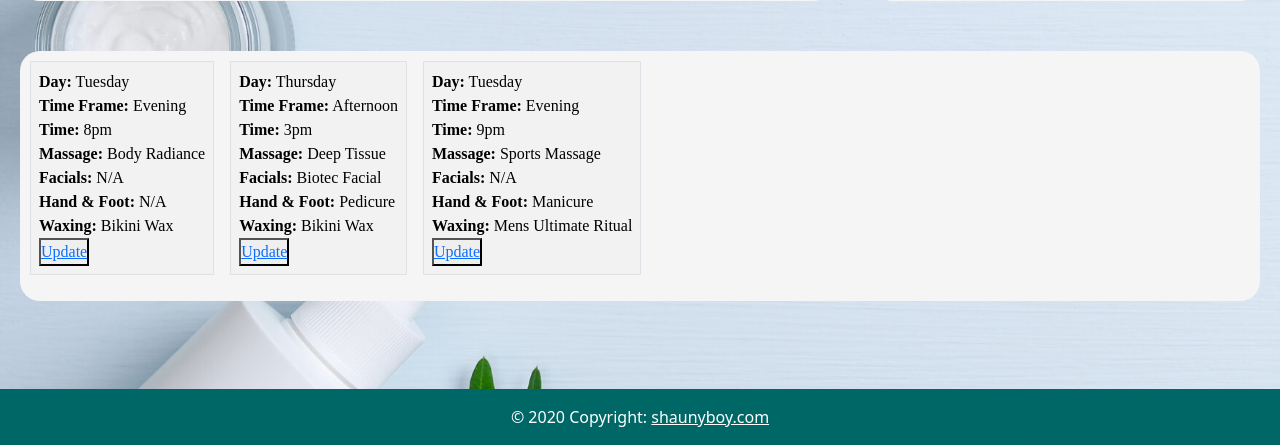
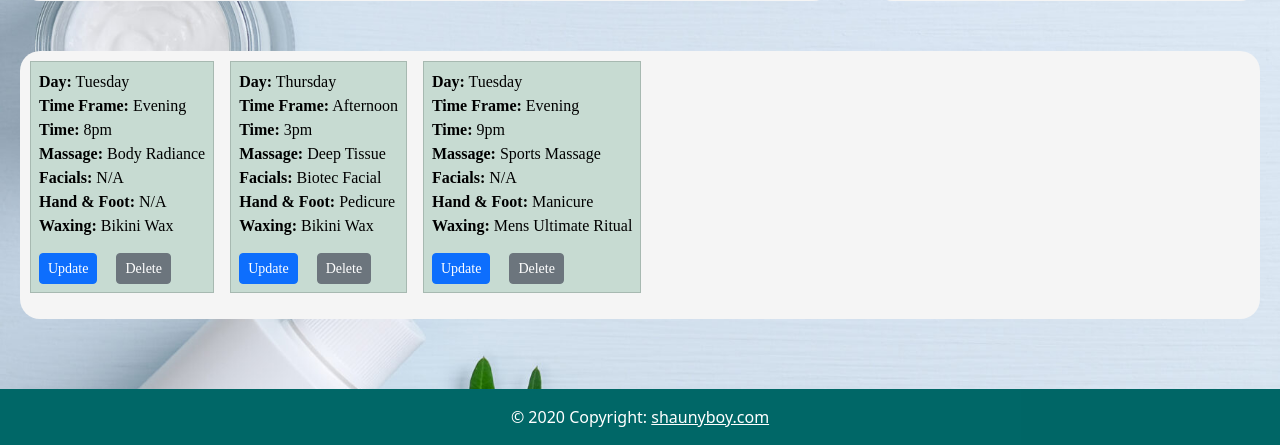
Before and after one commit to Gukkon/salonapp, a Flask app: template Salon_app/templates/account.html in a window 1280 px wide. Shown: the part 355-800 px from the top of the page. Run offline with Flask 3, Linux system fonts and the light colour scheme; the template is opened without the code that fills it: values that come from a table or form of the project are taken from there, others are empty; some web fonts are replaced.

Commit message:
update and delete been added and completed

```diff
--- a/Salon_app/static/css/styles.css
+++ b/Salon_app/static/css/styles.css
@@ -5,6 +5,12 @@
 }
 
 @import url('https://fonts.googleapis.com/css2?family=Cormorant+Garamond&family=Playfair+Display&family=Tangerine&family=Tiro+Tamil&display=swap');
+
+
+button a {
+    color: white;
+    text-decoration: none;
+}
 
 /* Error styles -----------------------------------------------------------------------------------------------------*/
 
@@ -167,6 +173,11 @@ p {
     margin-top: 10px;
 }
 
+button {
+    margin-top: 15px;
+    margin-right: 15px;
+}
+
 
 /* Booking page -----------------------------------------------------------------------------------------*/
 
--- a/Salon_app/templates/account.html
+++ b/Salon_app/templates/account.html
@@ -5,8 +5,7 @@
     {% if flash_message %}
         {% for category, message in messages %}
             <div class="alert alert-success">
-                {{ flash_message }}
-                <button type="button" class="btn-close" data-bs-dismiss="alert" aria-label="Close"></button>
+                {{ flash_message }} <button type="button" class="btn-close" data-bs-dismiss="alert" aria-label="Close"></button>
             </div>
         {% endfor %}
     {% endif %}
@@ -33,12 +32,11 @@
 </div>
     <div class="backgrd sidebar" id="accounts">
         <div>
-            <table class="table table-hover table-bordered table-striped" >
+            <table class="table table-hover table-success table-bordered table-striped" >
                 {% for booking in bookings %}
                 <tbody class="bk-data">
                     <tr>
-                        <td>
-
+                        <td class="data">
                             <strong>Day:</strong> {{ booking.day }}<br>
                             <strong>Time Frame:</strong> {{ booking.timeFrame }}<br>
                             <strong>Time:</strong> {{ booking.time }}<br>
@@ -46,13 +44,9 @@
                             <strong>Facials:</strong> {{ booking.facials }}<br>
                             <strong>Hand & Foot:</strong> {{ booking.handFoot }}<br>
                             <strong>Waxing:</strong> {{ booking.waxing }}<br>
-                            <button><a href="{{ url_for('update', user_id=current_user.id, id=booking.id) }}">Update</a></button>
-
-
-
-
+                            <button class="btn btn-primary btn-sm"><a href="{{ url_for('update', user_id=current_user.id, id=booking.id) }}">Update</a></button>
+                            <button class="btn btn-secondary btn-sm"><a href="{{ url_for('delete', id=booking.id) }}">Delete</a></button>
                         </td>
-
                     </tr>
                     {% endfor %}
 
--- a/Salon_app/templates/bookings.html
+++ b/Salon_app/templates/bookings.html
@@ -4,8 +4,7 @@
 
 {% for message in get_flashed_messages() %}
 <div class="alert alert-success alert-dismissible fade show" role="alert">
-    {{ message }}
-    <button type="button" class="btn-close" data-bs-dismiss="alert" aria-label="Close"></button>
+    {{ message }} <button type="button" class="btn-close" data-bs-dismiss="alert" aria-label="Close"></button>
 </div>
 {% endfor %}
 
```
Also changed, not shown: Salon_app/routes.py (+16 -0 lines), instance/site.db.
